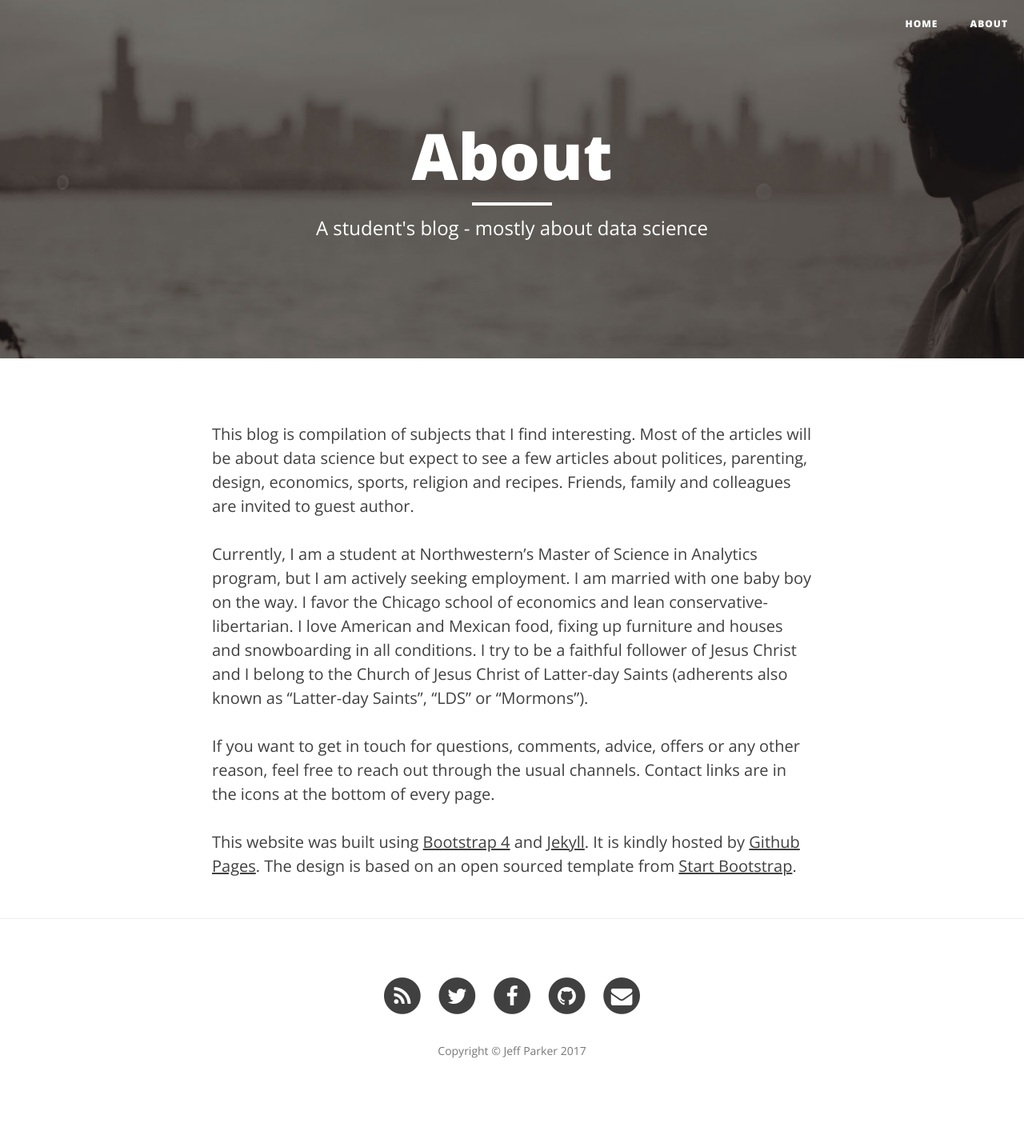
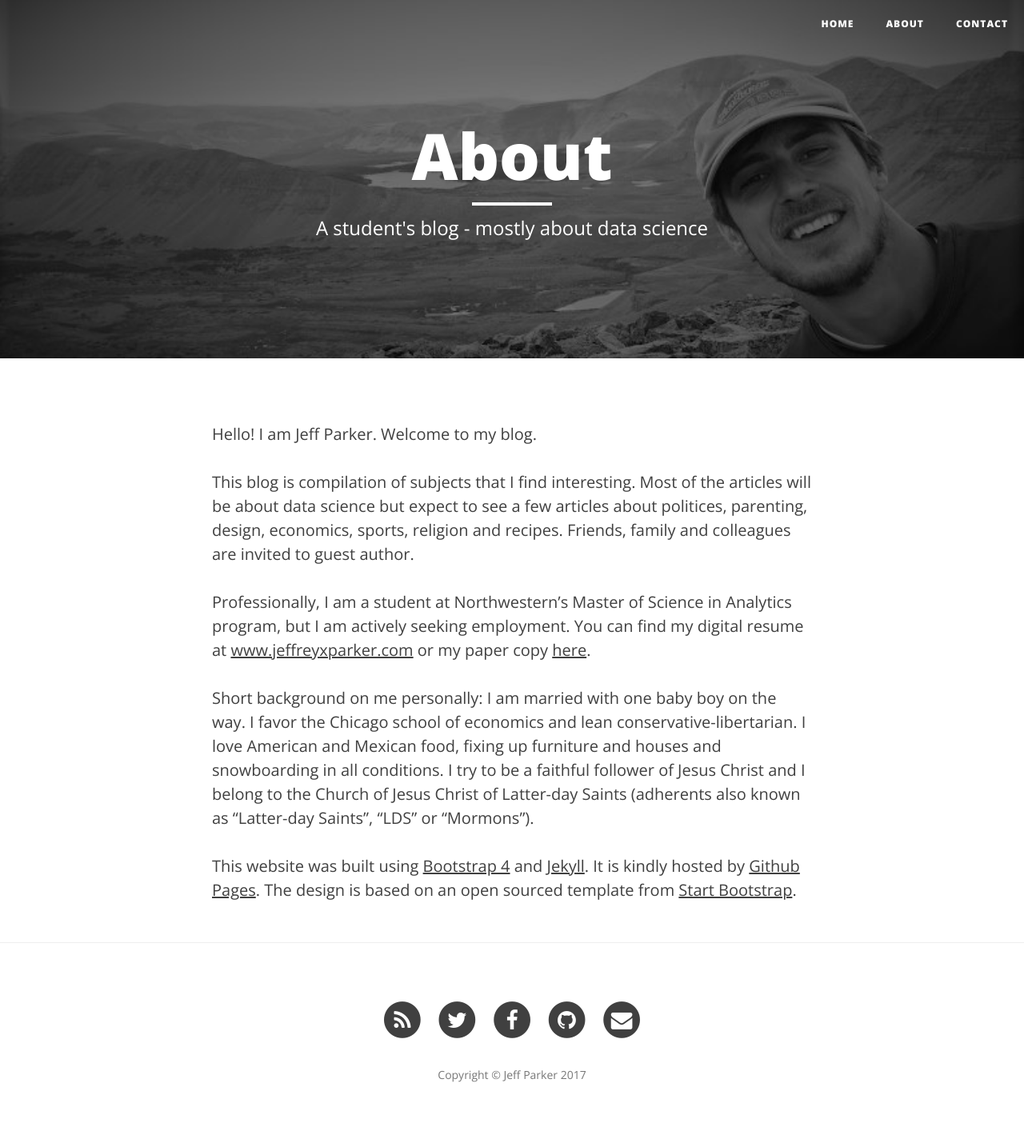
Before and after one commit to jeffreyxparker/jeffreyxparker.github.io, a Jekyll site: the page built from about.md, in a window 1280 px wide. Shown: the whole page at 80% size. Built offline with Jekyll 4.4.1, drawn with Linux system fonts in a browser that asks for light colours; nearby versions of some CDN libraries; before the commit the page ends 1389 px from its top, so only the background shows below that.

Commit message:
Added pictures, resume and contact page

```diff
--- a/_config.yml
+++ b/_config.yml
@@ -1,6 +1,6 @@
 # Site settings
 title: Jeff's Blog
-header-img: img/home-bg.jpg
+header-img: img/datas_in_the_strata2.JPG
 email: jeffreyxparker@gmail.com
 copyright_name: Jeff Parker
 description: "A student's musings, mostly about data science applications."
--- a/about.md
+++ b/about.md
@@ -2,13 +2,16 @@
 layout: page
 title: "About"
 description: "A student's blog - mostly about data science"
-header-img: "img/about-bg.jpg"
+header-img: "img/jeffreyxparker2.jpg"
 ---
+
+Hello! I am Jeff Parker. Welcome to my blog.
 
 This blog is compilation of subjects that I find interesting. Most of the articles will be about data science but expect to see a few articles about politices, parenting, design, economics, sports, religion and recipes. Friends, family and colleagues are invited to guest author.
 
-Currently, I am a student at Northwestern's Master of Science in Analytics program, but I am actively seeking employment. I am married with one baby boy on the way. I favor the Chicago school of economics and lean conservative-libertarian. I love American and Mexican food, fixing up furniture and houses and snowboarding in all conditions. I try to be a faithful follower of Jesus Christ and I belong to the Church of Jesus Christ of Latter-day Saints (adherents also known as "Latter-day Saints", "LDS" or "Mormons").
+Professionally, I am a student at Northwestern's Master of Science in Analytics program, but I am actively seeking employment. You can find my digital resume at [www.jeffreyxparker.com](http://www.jeffreyxparker.com) or my paper copy [here](https://jeffreyxparker.github.io/JeffreyParker_resume.pdf).
 
-If you want to get in touch for questions, comments, advice, offers or any other reason, feel free to reach out through the usual channels. Contact links are in the icons at the bottom of every page.
+Short background on me personally: I am married with one baby boy on the way. I favor the Chicago school of economics and lean conservative-libertarian. I love American and Mexican food, fixing up furniture and houses and snowboarding in all conditions. I try to be a faithful follower of Jesus Christ and I belong to the Church of Jesus Christ of Latter-day Saints (adherents also known as "Latter-day Saints", "LDS" or "Mormons").
+
 
 This website was built using [Bootstrap 4](https://v4-alpha.getbootstrap.com/) and [Jekyll](https://jekyllrb.com/). It is kindly hosted by [Github Pages](https://pages.github.com/). The design is based on an open sourced template from [Start Bootstrap](https://startbootstrap.com/template-overviews/clean-blog/).
```
Also changed, not shown: _trash/about.html (added, +14 -0 lines), contact.html (added, +48 -0 lines), img/datas_in_the_strata.JPG (added), img/datas_in_the_strata2.JPG (added), img/get_in_touch.JPG (added), img/jeffreyxparker.jpg (added), img/jeffreyxparker2.jpg (added), 1 other file.
